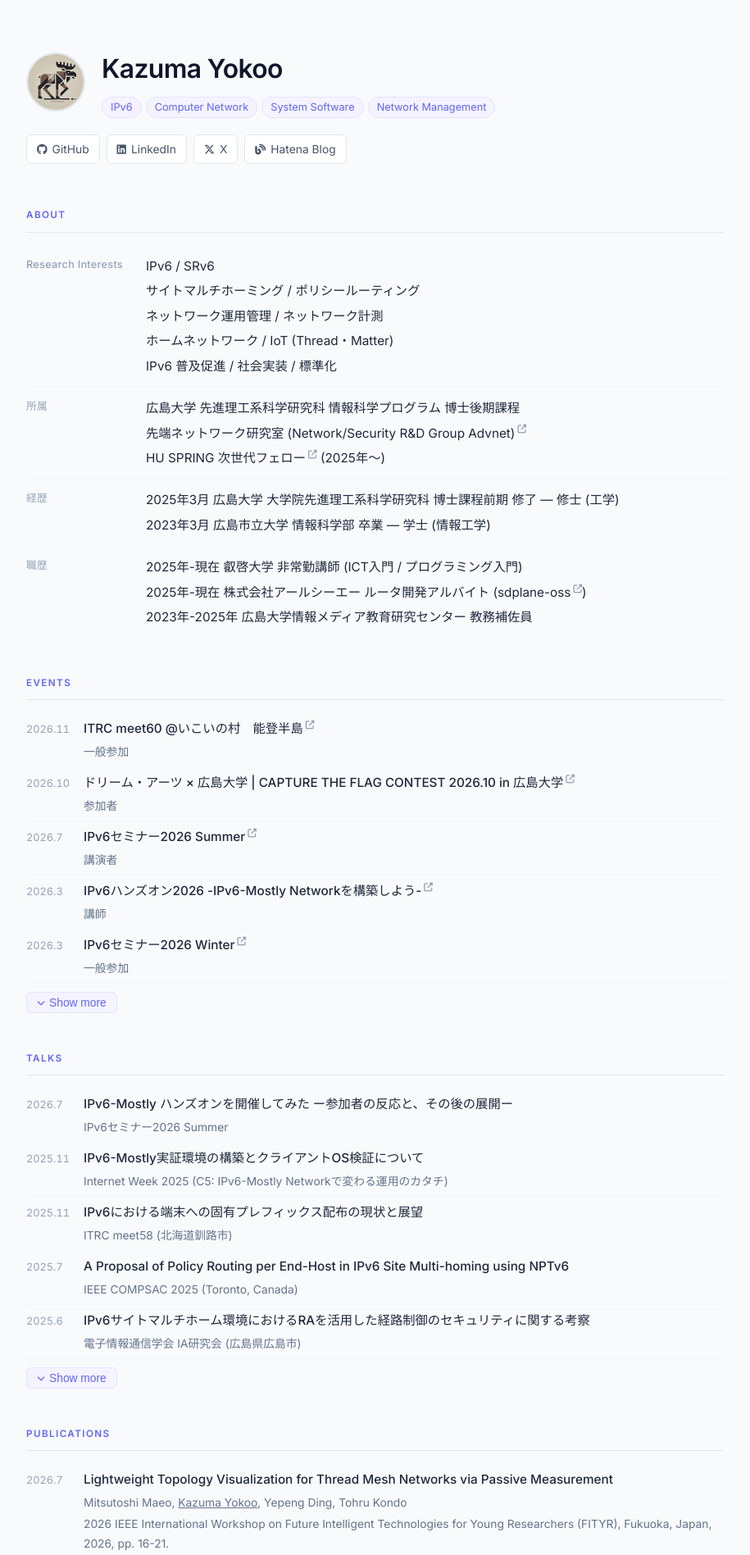
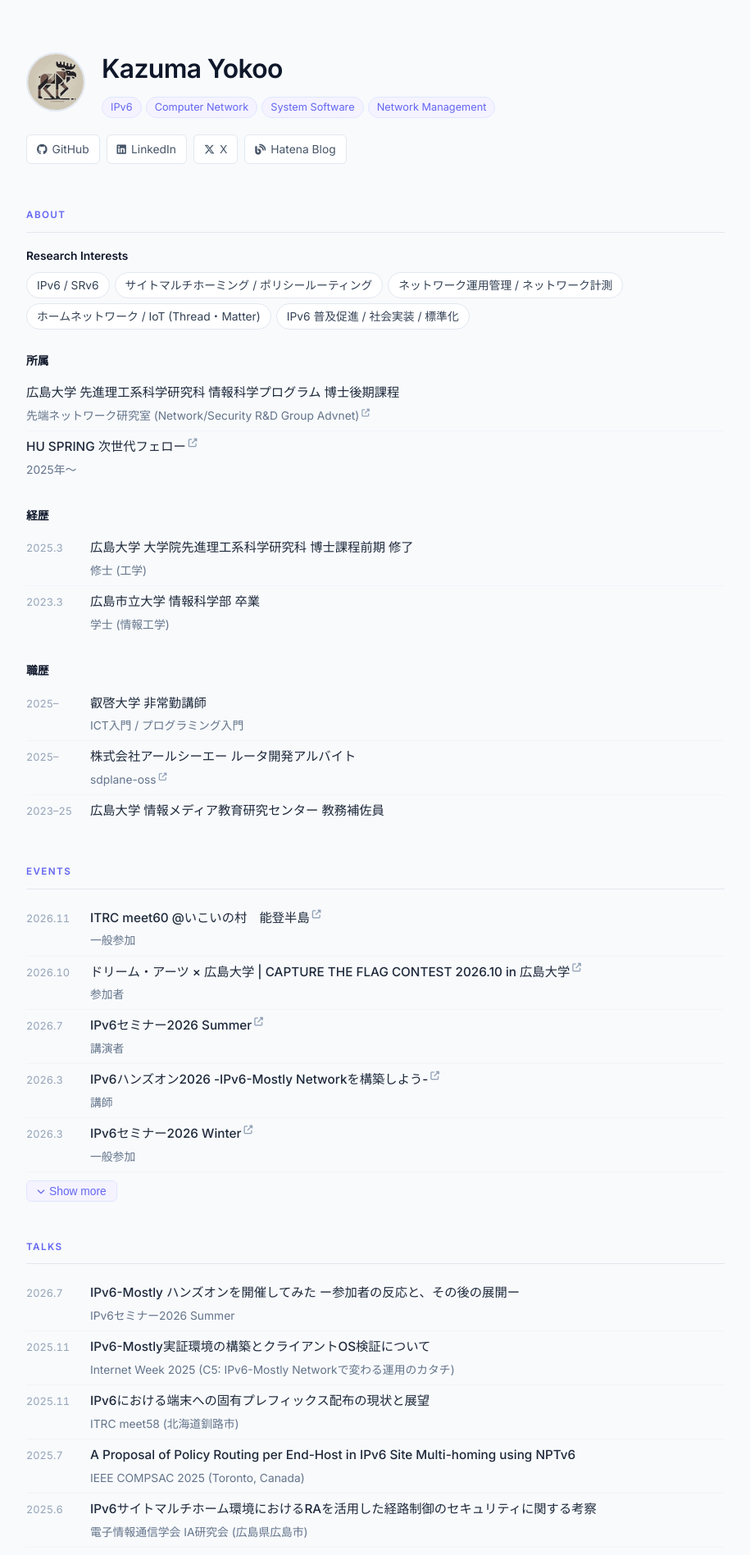
Before and after one commit to y-kzm/profile, a Jekyll site: the page built from docs/index.md, in a window 1280 px wide. Shown: the top 1897 px of the page at 82% size, without its empty margins (182-1097 px from the left). Built offline with Jekyll 4.4.1, drawn with Linux system fonts in a browser that asks for light colours.

Commit message:
style(about): restructure About into chips and dated rows
- Show Research Interests as chips
- Render 所属/経歴/職歴 as item-list rows (year column + title/sub)
- Move About data from a Markdown list to structured about_groups
- Keep item-year on one line and widen the column slightly

```diff
--- a/docs/_layouts/default.html
+++ b/docs/_layouts/default.html
@@ -154,43 +154,27 @@
     }
     .about-text a:hover { color: #6366f1; }
 
-    /* About list: same row style as .item-list (label column + body) */
-    .about-text > ul {
-      list-style: none;
-      padding: 0;
-      margin: 0;
+    /* About groups */
+    .about-group { margin-top: 26px; }
+    .about-group:first-child { margin-top: 0; }
+    .about-group h3 {
+      font-size: 0.8125rem;
+      font-weight: 600;
+      color: #0f172a;
+      margin: 0 0 8px;
     }
-    .about-text > ul > li {
-      display: grid;
-      grid-template-columns: 130px 1fr;
-      gap: 16px;
-      padding: 13px 0 10px;
-      border-bottom: 1px solid #f1f5f9;
-      font-size: 0.75rem;
-      font-weight: 500;
-      color: #94a3b8;
-      letter-spacing: 0.02em;
-      line-height: 1.6;
+    .about-chips {
+      display: flex;
+      flex-wrap: wrap;
+      gap: 6px;
     }
-    .about-text > ul > li:last-child { border-bottom: none; }
-    .about-text > ul > li > ul {
-      list-style: none;
-      padding: 0;
-      margin: -3px 0 0;
-    }
-    .about-text > ul > li > ul > li {
-      font-size: 0.9rem;
-      font-weight: 400;
-      color: #1e293b;
-      letter-spacing: 0;
-      line-height: 1.6;
-      padding: 3px 0;
-    }
-    @media (max-width: 600px) {
-      .about-text > ul > li {
-        grid-template-columns: 1fr;
-        gap: 4px;
-      }
+    .about-chip {
+      font-size: 0.8125rem;
+      color: #334155;
+      background: #fff;
+      border: 1px solid #e2e8f0;
+      border-radius: 99px;
+      padding: 3px 12px;
     }
 
     /* About intro card */
@@ -220,7 +204,8 @@
       .about-intro { padding: 20px 18px 20px 22px; }
     }
     .about-text a .ext-icon,
-    .item-title a .ext-icon {
+    .item-title a .ext-icon,
+    .item-sub a .ext-icon {
       font-size: 0.7em;
       margin-left: 3px;
       vertical-align: super;
@@ -286,7 +271,8 @@
     }
     .item-list li:last-child { border-bottom: none; }
     .item-year {
-      flex: 0 0 54px;
+      white-space: nowrap;
+      flex: 0 0 62px;
       font-size: 0.75rem;
       color: #94a3b8;
       padding-top: 3px;
@@ -323,7 +309,7 @@
       .page-wrapper { padding: 36px 18px 72px; }
       .profile-header h1 { font-size: 1.5rem; }
       .oss-grid { grid-template-columns: 1fr 1fr; }
-      .item-year { flex: 0 0 46px; }
+      .item-year { flex: 0 0 58px; }
     }
     @media (max-width: 400px) {
       .oss-grid { grid-template-columns: 1fr; }
@@ -398,13 +384,38 @@
       </div>
     </div><!-- /.profile-header -->
 
-    {% if page.about_intro or page.about %}
+    {% if page.about_intro or page.about or page.about_groups %}
     <div class="section">
       <h2>About</h2>
       {% if page.about_intro %}
       <div class="about-intro">{{ page.about_intro | markdownify }}</div>
       {% endif %}
-      {% if page.about %}
+      {% if page.about_groups %}
+      <div class="about-text">
+        {% for group in page.about_groups %}
+        <div class="about-group">
+          <h3>{{ group.title }}</h3>
+          {% if group.chips %}
+          <div class="about-chips">
+            {% for chip in group.chips %}<span class="about-chip">{{ chip }}</span>{% endfor %}
+          </div>
+          {% else %}
+          <ul class="item-list">
+            {% for item in group.items %}
+            <li>
+              {% if group.dated %}<span class="item-year">{{ item.year }}</span>{% endif %}
+              <div class="item-body">
+                <div class="item-title">{{ item.title | markdownify | remove: '<p>' | remove: '</p>' | strip }}</div>
+                {% if item.sub %}<div class="item-sub">{{ item.sub | markdownify | remove: '<p>' | remove: '</p>' | strip }}</div>{% endif %}
+              </div>
+            </li>
+            {% endfor %}
+          </ul>
+          {% endif %}
+        </div>
+        {% endfor %}
+      </div>
+      {% elsif page.about %}
       <div class="about-text">{{ page.about | markdownify }}</div>
       {% endif %}
     </div>
--- a/docs/index.md
+++ b/docs/index.md
@@ -30,24 +30,40 @@ sns:
 #  「IPv6 だからこそ実現できる価値あるネットワークの創造」を目標に、産学の橋渡しができる研究者を志しています。
 #  JANOG や Internet Week といった技術イベントへの積極的な参加、OSS へのコントリビューション、IPv6 ハンズオンの開催、技術雑誌への寄稿など、研究の枠を超えた活動にも取り組んでいます。
 
-about: |
-  - Research Interests
-    - IPv6 / SRv6
-    - サイトマルチホーミング / ポリシールーティング
-    - ネットワーク運用管理 / ネットワーク計測
-    - ホームネットワーク / IoT (Thread・Matter)
-    - IPv6 普及促進 / 社会実装 / 標準化
-  - 所属
-    - 広島大学 先進理工系科学研究科 情報科学プログラム 博士後期課程
-    - [先端ネットワーク研究室 (Network/Security R&D Group Advnet)](https://net.hiroshima-u.ac.jp/advnet/)
-    - HU SPRING [次世代フェロー](https://www.hiroshima-u.ac.jp/fellowship/adopters-list) (2025年〜)
-  - 経歴
-    - 2025年3月 広島大学 大学院先進理工系科学研究科 博士課程前期 修了 — 修士 (工学)
-    - 2023年3月 広島市立大学 情報科学部 卒業 — 学士 (情報工学)
-  - 職歴
-    - 2025年-現在 叡啓大学 非常勤講師 (ICT入門 / プログラミング入門)
-    - 2025年-現在 株式会社アールシーエー ルータ開発アルバイト ([sdplane-oss](https://github.com/kait-cronos/sdplane-oss))
-    - 2023年-2025年 広島大学情報メディア教育研究センター 教務補佐員
+about_groups:
+  - title: "Research Interests"
+    chips:
+      - "IPv6 / SRv6"
+      - "サイトマルチホーミング / ポリシールーティング"
+      - "ネットワーク運用管理 / ネットワーク計測"
+      - "ホームネットワーク / IoT (Thread・Matter)"
+      - "IPv6 普及促進 / 社会実装 / 標準化"
+  - title: "所属"
+    items:
+      - title: "広島大学 先進理工系科学研究科 情報科学プログラム 博士後期課程"
+        sub: "[先端ネットワーク研究室 (Network/Security R&D Group Advnet)](https://net.hiroshima-u.ac.jp/advnet/)"
+      - title: "HU SPRING [次世代フェロー](https://www.hiroshima-u.ac.jp/fellowship/adopters-list)"
+        sub: "2025年〜"
+  - title: "経歴"
+    dated: true
+    items:
+      - year: "2025.3"
+        title: "広島大学 大学院先進理工系科学研究科 博士課程前期 修了"
+        sub: "修士 (工学)"
+      - year: "2023.3"
+        title: "広島市立大学 情報科学部 卒業"
+        sub: "学士 (情報工学)"
+  - title: "職歴"
+    dated: true
+    items:
+      - year: "2025–"
+        title: "叡啓大学 非常勤講師"
+        sub: "ICT入門 / プログラミング入門"
+      - year: "2025–"
+        title: "株式会社アールシーエー ルータ開発アルバイト"
+        sub: "[sdplane-oss](https://github.com/kait-cronos/sdplane-oss)"
+      - year: "2023–25"
+        title: "広島大学 情報メディア教育研究センター 教務補佐員"
 
 events:
   - year: "2026.11"
```
